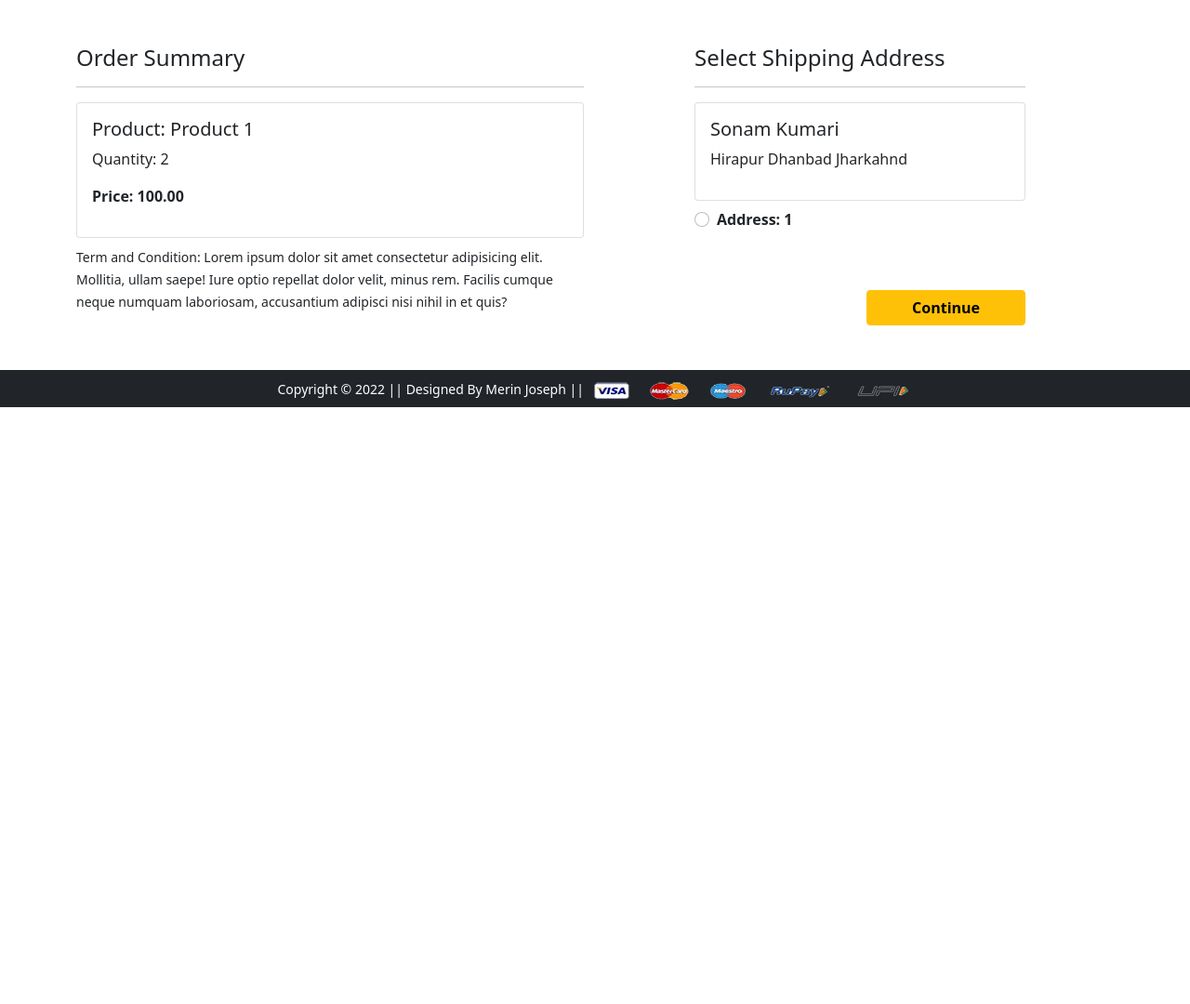
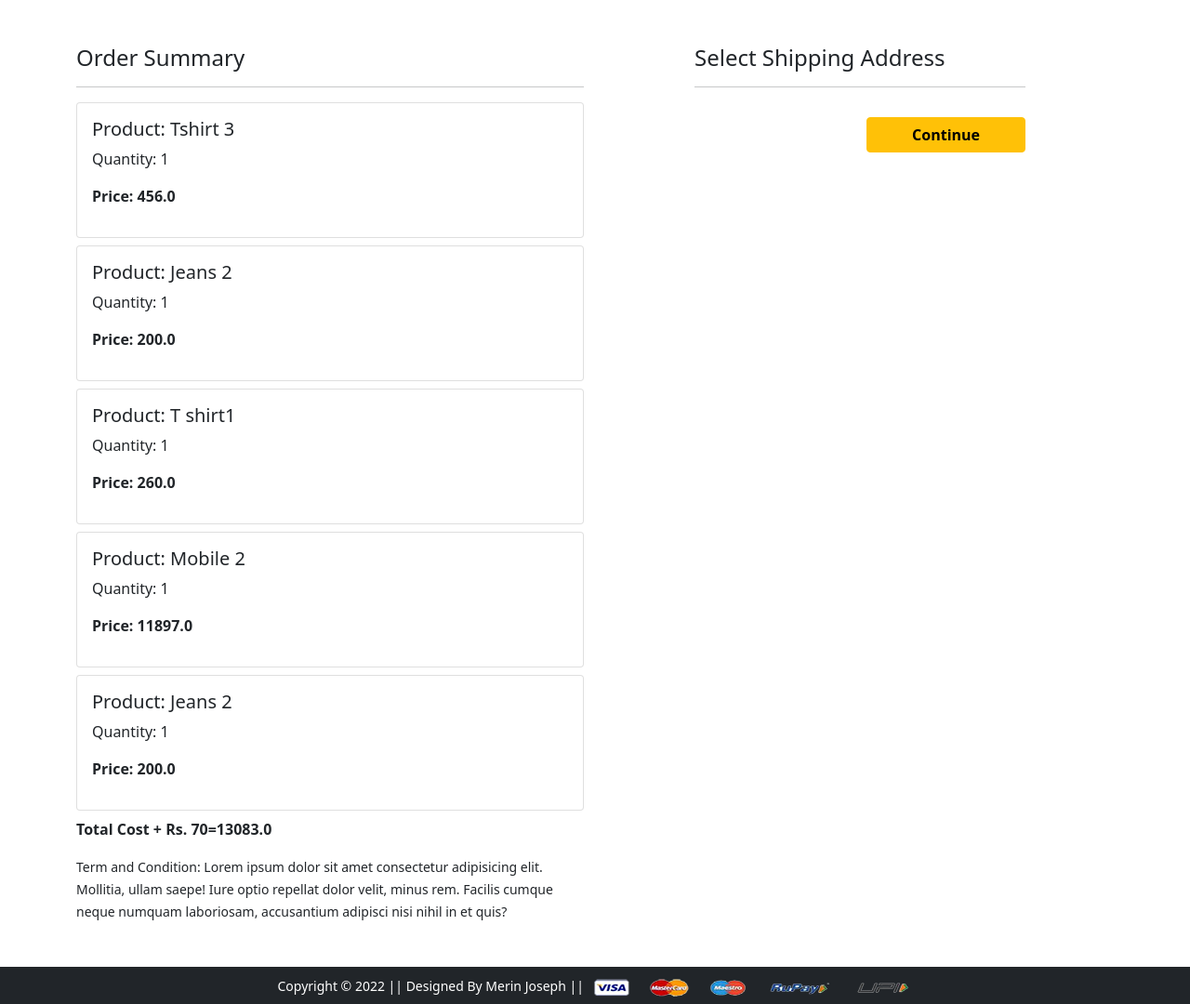
Before and after one commit to merinjo90/Ecommerce-Shopping-Website, a Django app: page /checkout/ in a window 1280 px wide. Shown: the part 56-1136 px from the top of the page at 93% size. Before the commit the page ends 494 px from the top, so only its background shows below. Run offline with Django 3.2, Linux system fonts and the light colour scheme; a user stored in the database is signed in; data comes from the database, SQL or seed files in the repository; both versions use the stored data as it was after the commit; some libraries are stand-ins or nearby versions.

Commit message:
Place_order/checkout

```diff
--- a/ShoppingCart/shoppinglyx/app/models.py
+++ b/ShoppingCart/shoppinglyx/app/models.py
@@ -87,6 +87,10 @@
     def __str__(self):
         return str(self.id)
 
+    @property
+    def total_cost(self):
+        return self.quantity*self.product.discounted_price
+
 
 STATUS_CHOICES = (
     ('Accepted', 'Accepted'),
--- a/ShoppingCart/shoppinglyx/app/templates/app/checkout.html
+++ b/ShoppingCart/shoppinglyx/app/templates/app/checkout.html
@@ -7,30 +7,35 @@
   <div class="col-sm-6">
     <h4>Order Summary</h4>
     <hr>
+    {% for item in cart_items %}
       <div class="card mb-2">
         <div class="card-body">
-          <h5>Product: Product 1</h5>
-          <p>Quantity: 2</p>
-          <p class="fw-bold">Price: 100.00</p>
+          <h5>Product: {{item.product.title}}</h5>
+          <p>Quantity: {{item.quantity}}</p>
+          <p class="fw-bold">Price: {{item.total_cost}}</p>
         </div>
       </div>
+    {% endfor %}
+    <p class="fw-bold">Total Cost + Rs. 70={{totalamount}}</p>
     <small>Term and Condition: Lorem ipsum dolor sit amet consectetur adipisicing elit. Mollitia, ullam saepe! Iure optio repellat dolor velit, minus rem. Facilis cumque neque numquam laboriosam, accusantium adipisci nisi nihil in et quis?</small>
   </div>
   <div class="col-sm-4 offset-sm-1">
     <h4>Select Shipping Address</h4>
     <hr>
-    <form action="">
+    <form action="/paymentdone">
+      {% for ad in add %}
       <div class="card">
         <div class="card-body">
-        <h5>Sonam Kumari</h5>
-        <p>Hirapur Dhanbad Jharkahnd</p>
+        <h5>{{ad.name}}</h5>
+        <p>{{ad.locality}},{{ad.city}},{{ad.state}}-{{ad.zipcode}}</p>
         </div>
       </div>
         <div class="form-check mt-2 mb-5">
-          <input class="form-check-input" type="radio" value="">
+          <input class="form-check-input" type="radio" value="{{ad.id}}" name="custid" id="custadd{{forloop.counter}}">
           <label class="form-check-label fw-bold" for="">
-            Address: 1 </label>
+            Address: {{forloop.counter}} </label>
         </div>
+      {% endfor %}
         <div class="text-end">
           <button type="submit" class="btn btn-warning mt-3 px-5 fw-bold">Continue</button>
         </div>
--- a/ShoppingCart/shoppinglyx/app/urls.py
+++ b/ShoppingCart/shoppinglyx/app/urls.py
@@ -21,6 +21,9 @@
     path('orders/', orders, name='orders'),
     path('mobile/', mobile, name='mobile'),
     path('mobile/<slug:data>', mobile, name='mobiledata'),
+    path('checkout/', checkout, name='checkout'),
+    path('paymentdone/', payment_done, name='paymentdone'),
+
     path('accounts/login/', auth_views.LoginView.as_view(template_name='app/login.html', authentication_form=LoginForm),name='login'),
     # path('login/', login, name='login'),
     path('logout/', auth_views.LogoutView.as_view(next_page='login'), name='logout'),
@@ -39,5 +42,4 @@
     path('password-reset-complete/', auth_views.PasswordResetCompleteView.as_view(template_name='app/password_reset_complete.html'),name='password_reset_complete'),
 
     path('registration/', CustomerRegistrationView.as_view(), name='customerregistration'),
-    path('checkout/', checkout, name='checkout'),
 ]
--- a/ShoppingCart/shoppinglyx/app/views.py
+++ b/ShoppingCart/shoppinglyx/app/views.py
@@ -183,7 +183,31 @@
 
 
 def checkout(request):
-    return render(request, 'app/checkout.html')
+    user=request.user
+    add=Customer.objects.filter(user=user)
+    cart_items=Cart.objects.filter(user=user)
+    amount=0.0
+    shipping_amount = 70.0
+    totalamount=0.0
+    cart_product = [p for p in Cart.objects.all() if p.user == request.user]
+    if cart_product:
+        for p in cart_product:
+            tempamount = (p.quantity * p.product.discounted_price)
+            amount += tempamount
+        totalamount=amount+shipping_amount
+
+    return render(request, 'app/checkout.html',{'add':add,'totalamount':totalamount,'cart_items':cart_items})
+
+
+def payment_done(request):
+    user=request.user
+    custid=request.GET.get('custid')
+    customer=Customer.objects.get(id=custid)
+    cart=Cart.objects.filter(user=user)
+    for c in cart:
+        OrderPlaced(user=user,customer=customer,product=c.product,quantity=c.quantity).save()
+        c.delete()
+    return redirect("orders")
 
 #-------------- Profile  Details -----------------------
 
```
Also changed, not shown: ShoppingCart/shoppinglyx/db.sqlite3.
